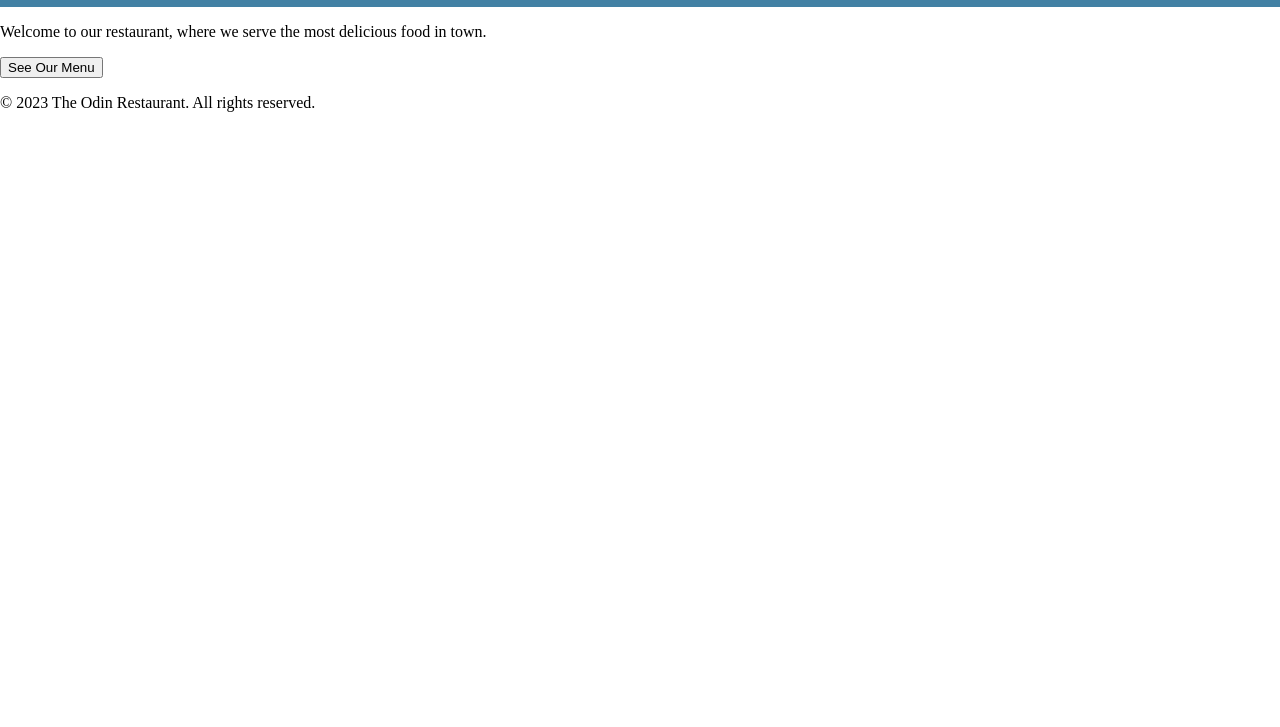
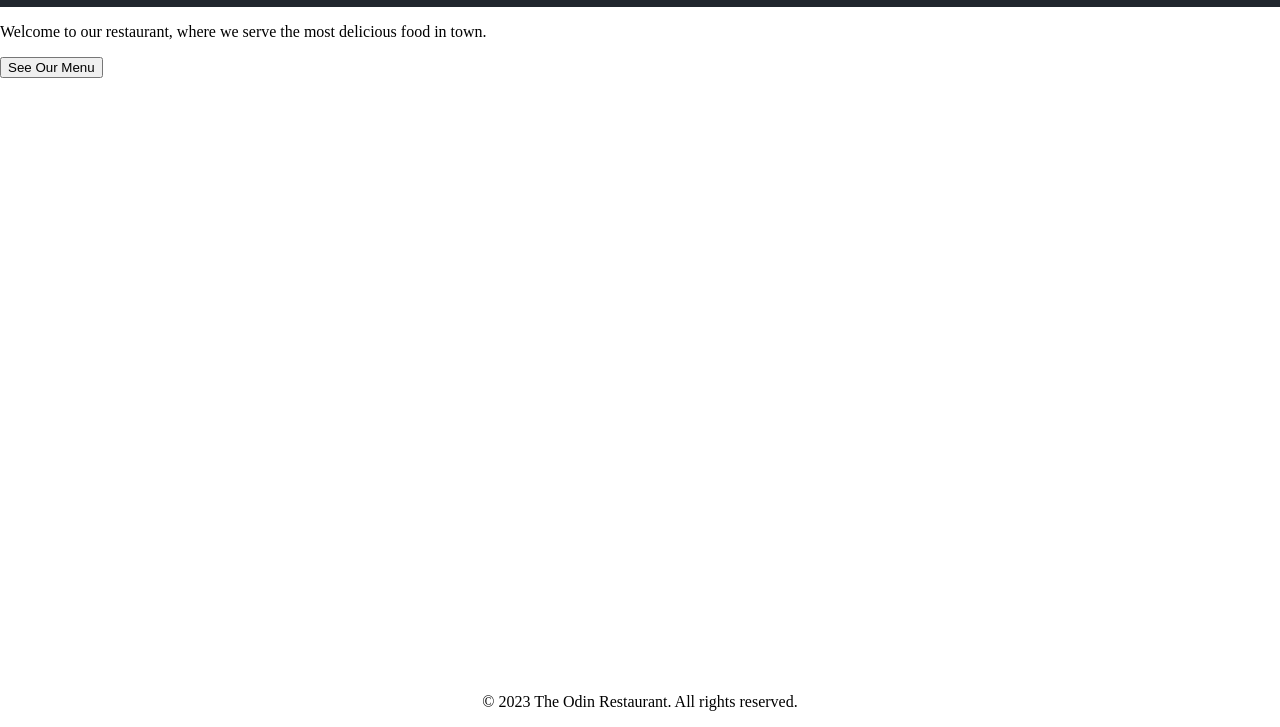
Before and after one commit to badanaut/restaurant-webpage, a website with bundled scripts: page dist/index.html in a window 1280 px wide. Shown: the part 73-800 px from the top of the page. Built offline with nearby package versions, Linux system fonts and the light colour scheme.

Commit message:
Add footer styles

```diff
--- a/src/init.js
+++ b/src/init.js
@@ -2,10 +2,14 @@ import {createHomeContent} from "./home";
 import {createHeader} from "./header";
 
 const pageContent = document.getElementById('content');
+const bodyPage = document.querySelector('body');
+const footer = document.createElement('footer')
+footer.innerHTML =`<p>&copy; 2023 The Odin Restaurant. All rights reserved.</p>`
 
 function initWebsite() {
   pageContent.appendChild(createHeader());
   pageContent.appendChild(createHomeContent());
+  bodyPage.appendChild(footer);
 }
 
 // eslint-disable-next-line import/prefer-default-export
--- a/src/style.css
+++ b/src/style.css
@@ -1,5 +1,5 @@
 :root {
-    --header-bg-color: #4281a4;
+    --header-bg-color: #20262E;
     --vertical-margin: 3vw;
 }
 body{
@@ -31,3 +31,9 @@ header{
     background:none;
     cursor: pointer;
 }
+footer{
+    position: fixed;
+    bottom: 0;
+    left: 50%;
+    transform: translateX(-50%);
+}
```
Also changed, not shown: dist/index.html, dist/main.js.
